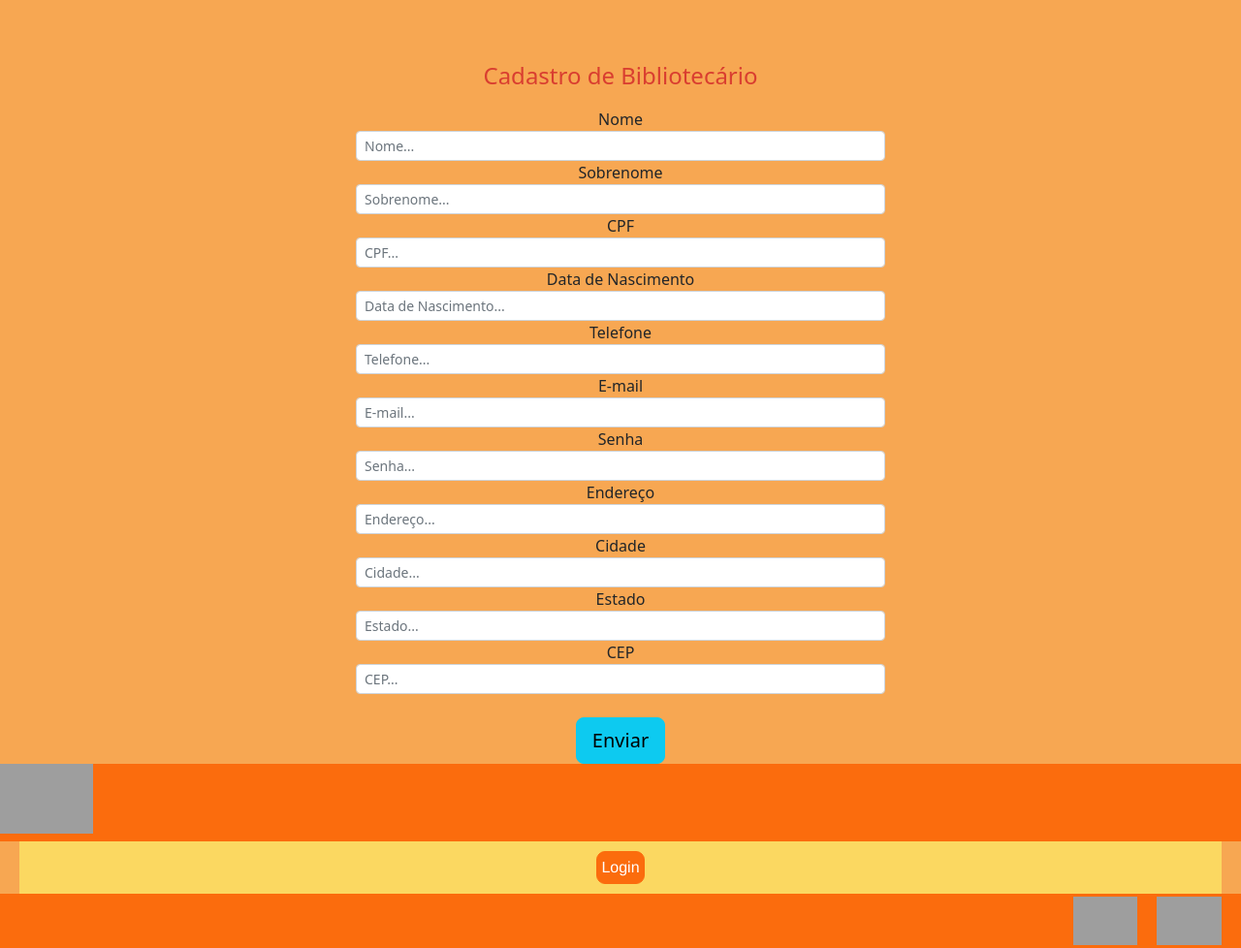
After one commit to jonathandeoliveira/PJI110, a Django app: template dona_jo_library/biblioteca/templates/biblioteca/cadastrar.html in a window 1280 px wide. The commit adds this page. Shown: the whole page at 97% size. Run offline with Django 5.2, Linux system fonts and the light colour scheme; the template is opened without the code that fills it, so the values that code supplies are empty; grey boxes are pictures that could not be loaded.

Commit message:
alinhando com commit do vanderson

```diff
--- /dev/null
+++ b/dona_jo_library/biblioteca/templates/biblioteca/cadastrar.html
@@ -0,0 +1,76 @@
+{% extends 'index.html' %}
+{% block 'titulo' %} Cadastro de bibliotecário {% endblock  %}
+{% block 'body' %}
+
+<div class="container">
+    <br>
+    <div class="row">
+
+        <div class="col-md-3">
+
+        </div>
+
+        <div class="col-md text-center">
+
+            <h1>Cadastro de Bibliotecário</h1>
+
+            <form method="POST" action="{% url 'home' %}">{% csrf_token %}
+
+                <div class="form-group">
+                    <label for="nome">Nome</label>
+                    <input name="nome" class="form-control form-control-sm" type="text" placeholder="Nome...">
+                </div>
+                <div class="form-group">
+                    <label for="sobrenome">Sobrenome</label>
+                    <input name="sobrenome" class="form-control form-control-sm" type="text" placeholder="Sobrenome...">
+                </div>
+                <div class="form-group">
+                    <label for="cpf">CPF</label>
+                    <input name="cpf" class="form-control form-control-sm" type="text" placeholder="CPF...">
+                </div>
+                <div class="form-group">
+                    <label for="data_nascimento">Data de Nascimento</label>
+                    <input name="data_nascimento" class="form-control form-control-sm" type="text" placeholder="Data de Nascimento...">
+                </div>
+                <div class="form-group">
+                    <label for="telefone">Telefone</label>
+                    <input name="telefone" class="form-control form-control-sm" type="text" placeholder="Telefone...">
+                </div>
+                <div class="form-group">
+                    <label for="email">E-mail</label>
+                    <input name="email" class="form-control form-control-sm" type="text" placeholder="E-mail...">
+                </div>
+                <div class="form-group">
+                    <label for="senha">Senha</label>
+                    <input name="senha" class="form-control form-control-sm" type="password" placeholder="Senha...">
+                </div>
+                <div class="form-group">
+                    <label for="endereco">Endereço</label>
+                    <input name="endereco" class="form-control form-control-sm" type="text" placeholder="Endereço...">
+                </div>
+                <div class="form-row">
+                    <div class="col">
+                        <label for="cidade">Cidade</label>
+                        <input name="cidade" class="form-control form-control-sm" type="text" placeholder="Cidade...">
+                    </div>
+                    <div class="col">
+                        <label for="estado">Estado</label>
+                        <input name="estado" class="form-control form-control-sm" type="text" placeholder="Estado...">
+                    </div>
+                    <div class="col">
+                        <label for="cep">CEP</label>
+                        <input name="cep" class="form-control form-control-sm" type="text" placeholder="CEP...">
+                    </div>
+                </div>
+                <br>
+                <input class="btn btn-info btn-lg" type="submit" value="Enviar">
+            </form>
+        </div>
+
+        <div class="col-md-3">
+
+        </div>
+
+    </div>
+</div>
+{% endblock %}
--- a/dona_jo_library/biblioteca/templates/biblioteca/livros.html
+++ b/dona_jo_library/biblioteca/templates/biblioteca/livros.html
@@ -4,8 +4,6 @@
 {% block 'title' %} Cadastrar{% endblock  %}
 
 {% block content %}
-
-
 <div>
   <table class="table">
     <thead>
```
Also changed, not shown: dona_jo_library/biblioteca/models.py (+14 -0 lines), dona_jo_library/templates/index.html (line endings or trailing spaces).
